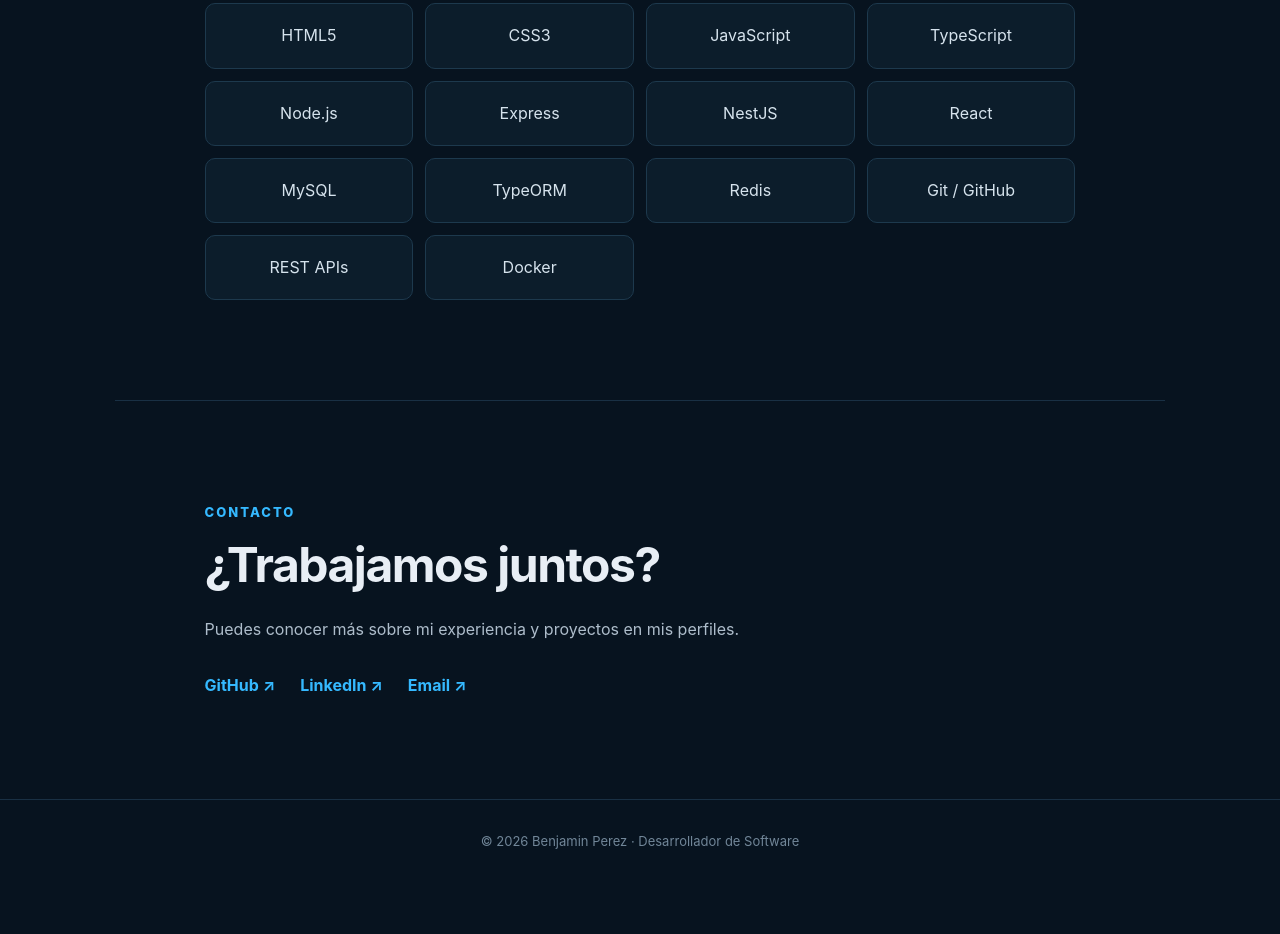
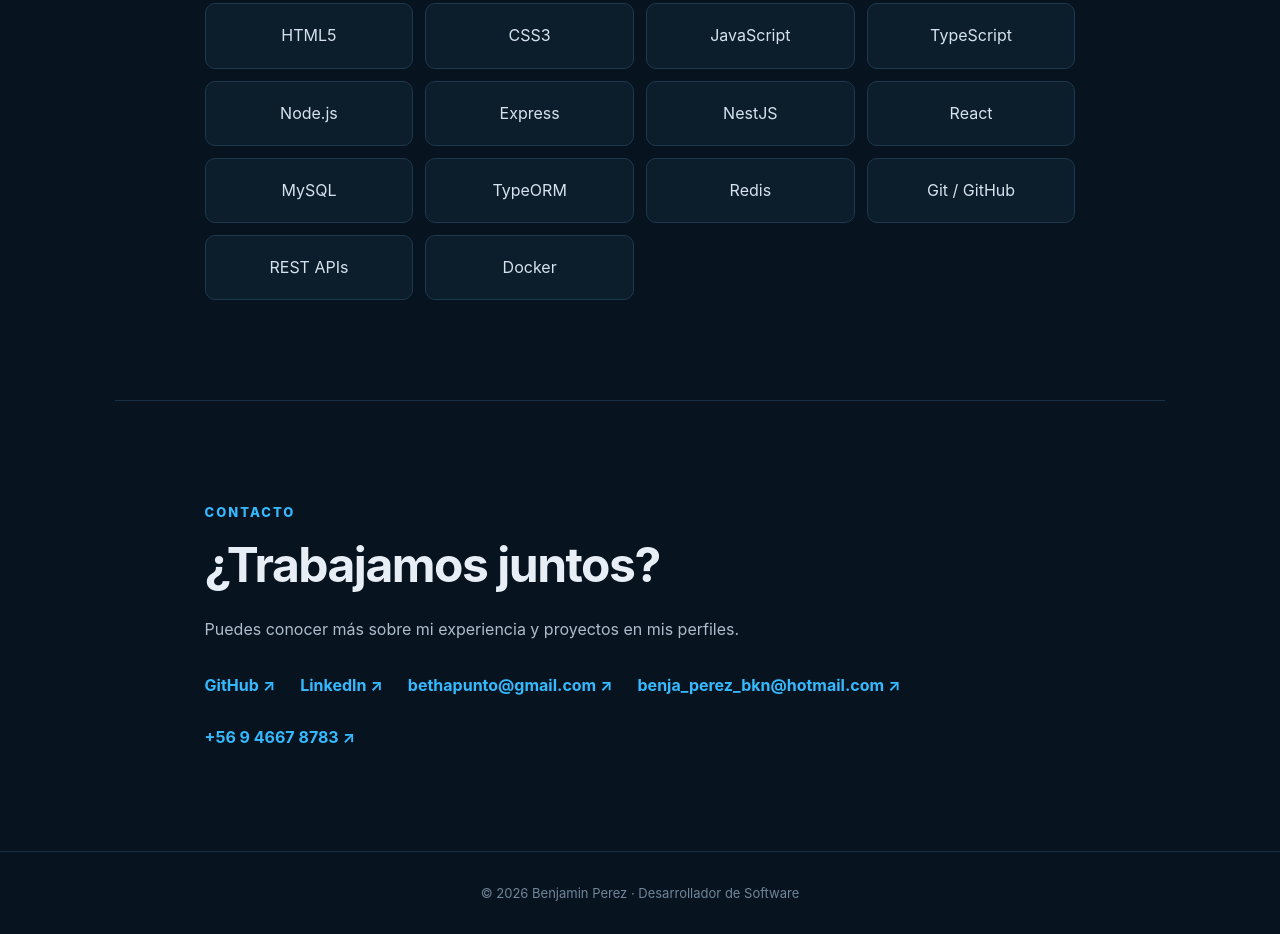
Before and after one commit to notbetha/-notbetha.github.io, a plain HTML site: page index.html in a window 1280 px wide. Shown: the part 2169-3103 px from the top of the page. Before the commit the page ends 3051 px from the top, so only its background shows below. Drawn offline with Linux system fonts and the light colour scheme.

Commit message:
Add files via upload

```diff
--- a/index.html
+++ b/index.html
@@ -103,8 +103,10 @@
       <p>Puedes conocer más sobre mi experiencia y proyectos en mis perfiles.</p>
       <div class="contact-links">
         <a href="https://github.com/notbetha" target="_blank" rel="noopener">GitHub ↗</a>
-        <a href="https://www.linkedin.com/" target="_blank" rel="noopener">LinkedIn ↗</a>
-        <a href="mailto:benjamin.perez.dev@gmail.com">Email ↗</a>
+        <a href="https://www.linkedin.com/in/benjamin-perez-8241242a7/" target="_blank" rel="noopener">LinkedIn ↗</a>
+        <a href="mailto:bethapunto@gmail.com">bethapunto@gmail.com ↗</a>
+        <a href="mailto:benja_perez_bkn@hotmail.com">benja_perez_bkn@hotmail.com ↗</a>
+        <a href="tel:+56946678783">+56 9 4667 8783 ↗</a>
       </div>
     </section>
   </main>
```
